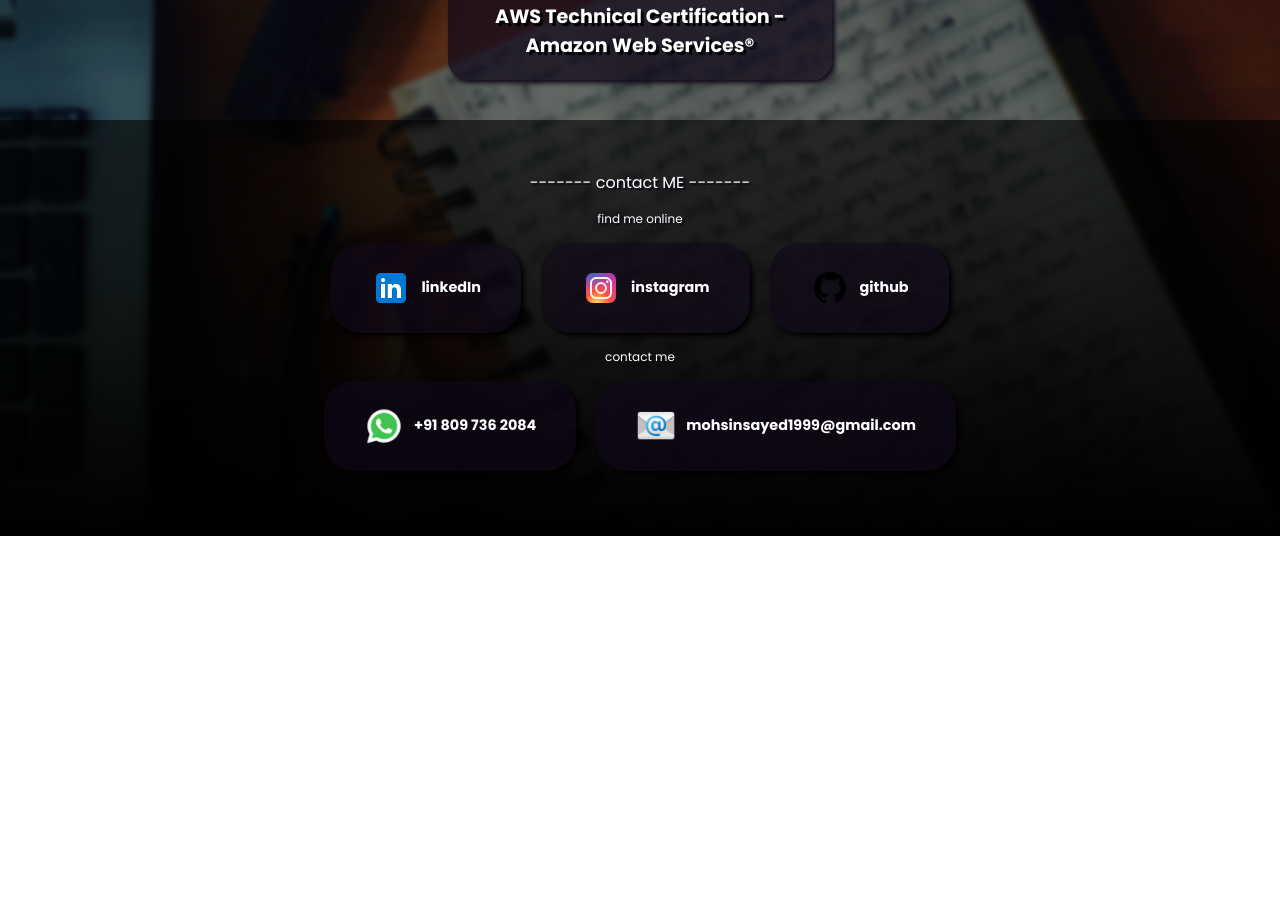
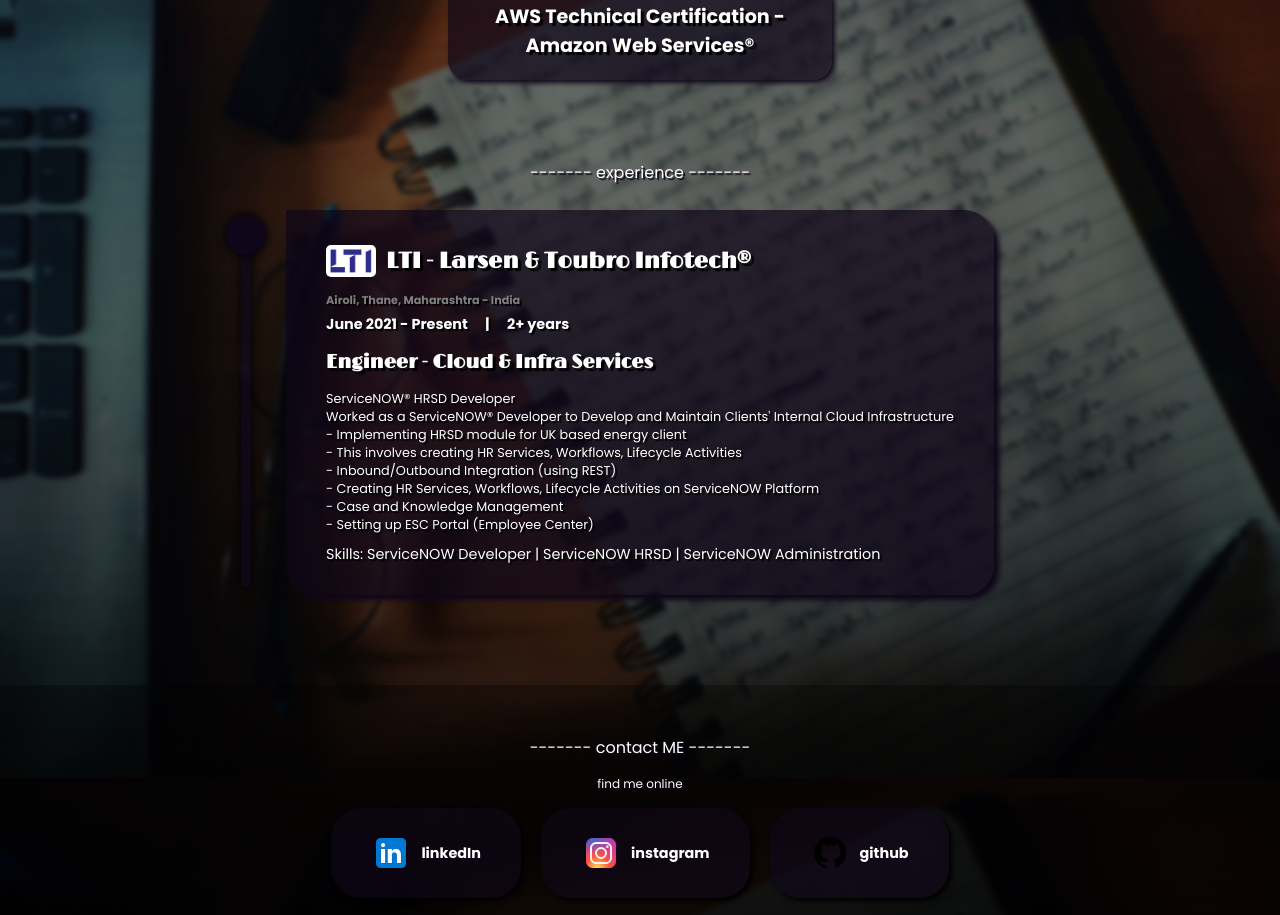
Before and after one commit to mohsinmsayed/Portfolio, a React (Create React App) app: page /about in a window 1280 px wide. Shown: the part 2102-3017 px from the top of the page. Before the commit the page ends 2638 px from the top, so only its background shows below. Built offline with nearby package versions, Linux system fonts and the light colour scheme.

Commit message:
Experience Section

```diff
--- a/src/Screens/AboutScreen.js
+++ b/src/Screens/AboutScreen.js
@@ -4,6 +4,7 @@
 // importing sections
 import IntroductionSection from "../Sections/AboutScreen/IntroductionSection";
 import EducationSection from "../Sections/AboutScreen/EducationSection";
+import ExperienceSection from "../Sections/AboutScreen/ExperienceSection";
 import ContactScreen from "./ContactScreen";
 
 class AboutScreen extends React.Component {
@@ -12,6 +13,7 @@
             <div id="AboutScreen">
                 <IntroductionSection />
                 <EducationSection />
+                <ExperienceSection />
                 <ContactScreen />
             </div>
         );
--- /dev/null
+++ b/src/Sections/AboutScreen/ExperienceSection.js
@@ -0,0 +1,48 @@
+import React from "react";
+import "../../StyleSheets/ExperienceSection.css";
+
+class ExperienceSection extends React.Component {
+    render() {
+        return (
+            <div id="ExperienceSection">
+                <h1>------- experience -------</h1>
+                <div id="TimelineContainer">
+                    <div className="TimelineElement">
+                        <div className="LineElement"></div>
+                        <div className="CircleElement"></div>
+                        <h1>
+                            <img src="assets/icons/LTI.png" alt="LTI Logo" />
+                            LTI - Larsen & Toubro Infotech&reg;
+                        </h1>
+                        <h5>Airoli, Thane, Maharashtra - India</h5>
+                        <h3>June 2021 - Present &emsp;|&emsp; 2+ years</h3>
+                        {/* <hr /> */}
+                        <h2>Engineer - Cloud & Infra Services</h2>
+                        {/* <hr /> */}
+                        <p>
+                            ServiceNOW&reg; HRSD Developer
+                            <br />
+                            Worked as a ServiceNOW&reg; Developer to Develop and
+                            Maintain Clients' Internal Cloud Infrastructure
+                            <br />- Implementing HRSD module for UK based energy
+                            client
+                            <br />- This involves creating HR Services,
+                            Workflows, Lifecycle Activities
+                            <br />- Inbound/Outbound Integration (using REST)
+                            <br />- Creating HR Services, Workflows, Lifecycle
+                            Activities on ServiceNOW Platform
+                            <br />- Case and Knowledge Management
+                            <br />- Setting up ESC Portal (Employee Center)
+                        </p>
+                        <h4>
+                            Skills: ServiceNOW Developer | ServiceNOW HRSD |
+                            ServiceNOW Administration
+                        </h4>
+                    </div>
+                </div>
+            </div>
+        );
+    }
+}
+
+export default ExperienceSection;
--- /dev/null
+++ b/src/StyleSheets/ExperienceSection.css
@@ -0,0 +1,134 @@
+#ExperienceSection {
+    background: linear-gradient(rgba(0, 0, 0, 0.5), rgba(0, 0, 0, 0.7));
+    display: flex;
+    flex-direction: column;
+    align-items: center;
+    padding: 40px 0;
+}
+
+#ExperienceSection > h1 {
+    margin: 0 0 15px;
+    text-align: center;
+    color: #fff;
+    font-family: "Poppins", sans-serif;
+    font-size: 1rem;
+    font-weight: 400;
+    text-shadow: 2px 2px 1px rgb(15, 7, 25);
+}
+
+#ExperienceSection #TimelineContainer {
+    padding: 10px 5% 20px;
+    max-width: 70%;
+}
+
+#ExperienceSection #TimelineContainer .TimelineElement {
+    background-color: rgba(15, 7, 25, 0.7);
+    padding: 20px 40px;
+    border-radius: 0 30px 30px;
+    margin-bottom: 30px;
+    position: relative;
+    box-shadow: 5px 5px 5px rgb(15, 7, 25);
+}
+
+#ExperienceSection #TimelineContainer .TimelineElement .CircleElement {
+    background-color: rgb(15, 7, 25);
+    height: 40px;
+    width: 40px;
+    border-radius: 20px;
+    position: absolute;
+    left: -60px;
+    top: 5px;
+    box-shadow: 0px 0px 10px 1px #000;
+}
+
+#ExperienceSection #TimelineContainer .TimelineElement .LineElement {
+    background-color: rgba(15, 7, 25, 0.7);
+    width: 10px;
+    height: 90%;
+    border-radius: 5px;
+    position: absolute;
+    top: 30px;
+    left: -45px;
+    box-shadow: 0px 0px 10px #000;
+}
+
+#ExperienceSection #TimelineContainer .TimelineElement h1 {
+    color: #fff;
+    font-family: "Limelight", cursive;
+    font-size: 1.4rem;
+    font-weight: 700;
+    text-shadow: 3px 3px 1px #000;
+    display: flex;
+    align-items: center;
+}
+
+#ExperienceSection #TimelineContainer .TimelineElement h1 img {
+    width: 50px;
+    border-radius: 5px;
+    margin-right: 10px;
+}
+
+#ExperienceSection #TimelineContainer .TimelineElement h2 {
+    color: #fff;
+    font-family: "Limelight", cursive;
+    font-size: 1.2rem;
+    font-weight: 700;
+    text-shadow: 3px 3px 1px #000;
+}
+
+#ExperienceSection #TimelineContainer .TimelineElement h3 {
+    color: #fff;
+    font-family: "Poppins", sans-serif;
+    font-size: 0.9rem;
+    font-weight: 700;
+    text-shadow: 2px 2px 1px #000;
+    margin: 5px 0 15px;
+}
+
+#ExperienceSection #TimelineContainer .TimelineElement h4 {
+    color: #fff;
+    font-family: "Poppins", sans-serif;
+    font-size: 0.9rem;
+    font-weight: 400;
+    text-shadow: 2px 2px 1px #000;
+    margin: 0 0 10px;
+}
+
+#ExperienceSection #TimelineContainer .TimelineElement h5 {
+    color: #808080;
+    font-family: "Poppins", sans-serif;
+    font-size: 0.7rem;
+    font-weight: 700;
+    text-shadow: 2px 2px 1px #000;
+    margin: 0;
+}
+
+#ExperienceSection #TimelineContainer .TimelineElement p {
+    color: #fff;
+    font-family: "Poppins", sans-serif;
+    font-size: 0.8rem;
+    font-weight: 400;
+    text-shadow: 2px 2px 1px #000;
+    margin-bottom: 10px;
+}
+
+/* styles for mobile devices */
+@media screen and (max-width: 700px) {
+    #ExperienceSection #TimelineContainer {
+        max-width: 80%;
+        margin-left: 7%;
+        padding: 10px 15px 20px;
+    }
+
+    #ExperienceSection #TimelineContainer .TimelineElement {
+        padding: 20px 30px;
+    }
+
+    #ExperienceSection #TimelineContainer .TimelineElement .CircleElement {
+        left: -50px;
+    }
+
+    #ExperienceSection #TimelineContainer .TimelineElement .LineElement {
+        left: -35px;
+    }
+}
```
Also changed, not shown: public/assets/icons/LTI.png (added).
